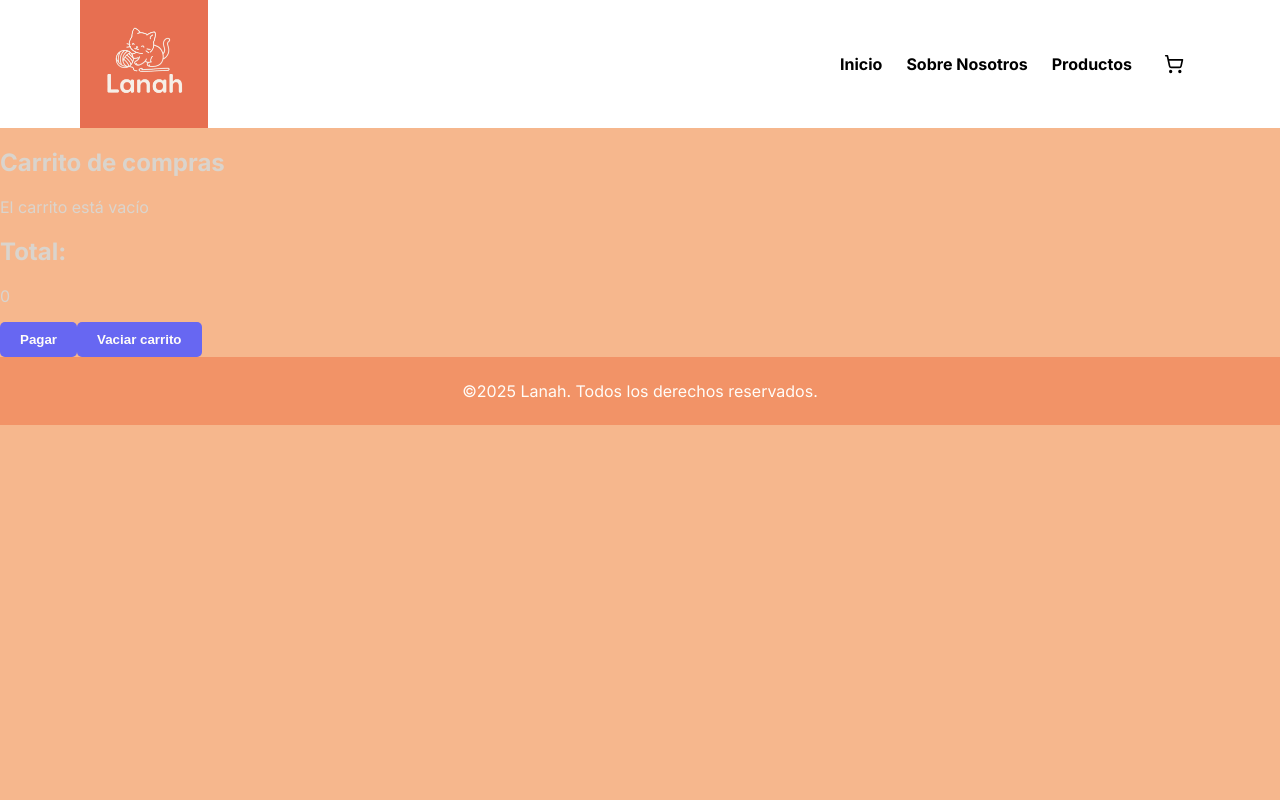
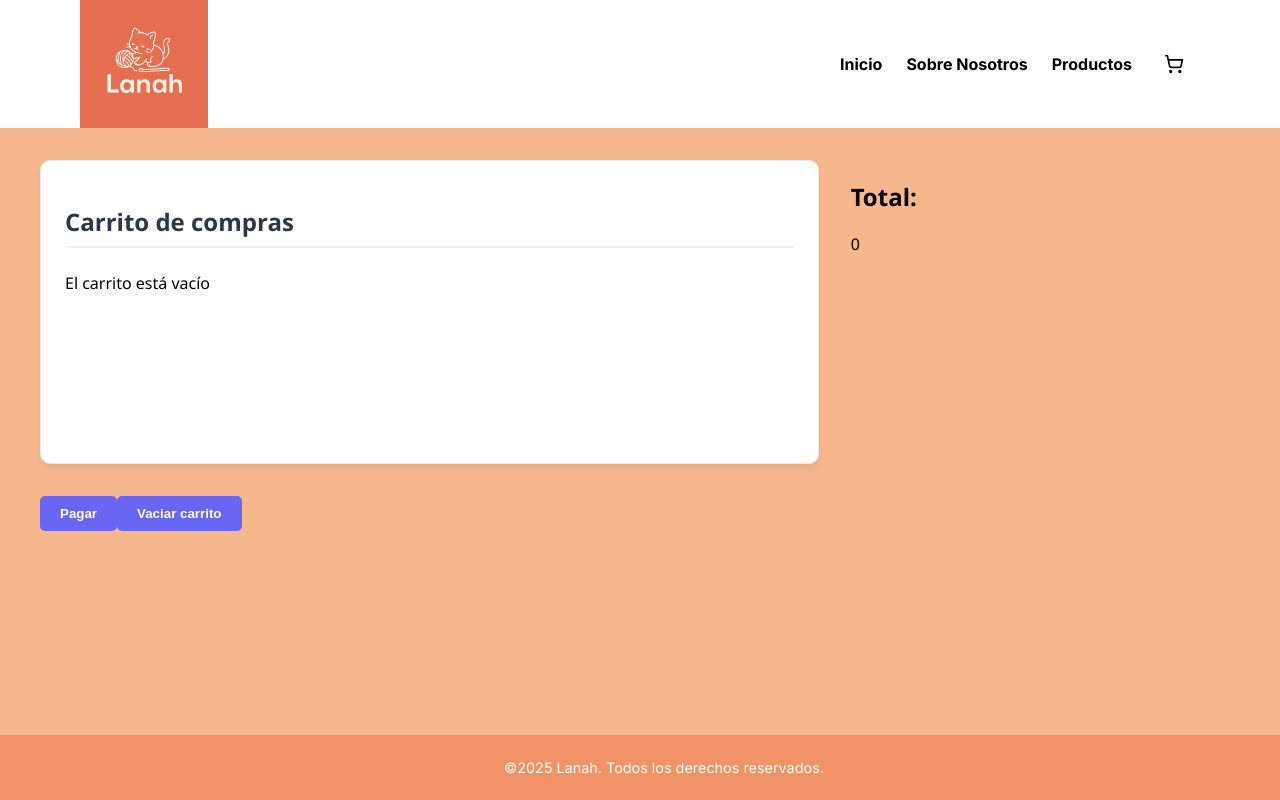
Before and after one commit to LilMasaX/lanah-web-page, a Next.js app: page /Cart in a window 1280 px wide. Built offline with nearby package versions, Linux system fonts and the light colour scheme.

Commit message:
Cart.page

```diff
--- a/src/app/Cart/Cart.module.css
+++ b/src/app/Cart/Cart.module.css
@@ -0,0 +1,116 @@
+.cartPage {
+    max-width: 1200px;
+    margin: 2rem auto;
+    padding: 0 1rem;
+    display: grid;
+    grid-template-columns: 1fr;
+    gap: 2rem;
+    min-height: calc(100vh - 300px);
+    font-family: 'Segoe UI', Roboto, Oxygen, Ubuntu, Cantarell, sans-serif;
+}
+
+.cartItems {
+    background: #ffffff;
+    border-radius: 10px;
+    padding: 1.5rem;
+    box-shadow: 0 4px 6px rgba(0, 0, 0, 0.05);
+    border: 1px solid #eaeaea;
+}
+
+.cartItems h1 {
+    font-size: 1.5rem;
+    margin-bottom: 1.5rem;
+    color: #2d3748;
+    font-weight: 700;
+    border-bottom: 2px solid #f0f0f0;
+    padding-bottom: 0.5rem;
+}
+
+.cartItems div {
+    display: flex;
+    justify-content: space-between;
+    align-items: center;
+    padding: 1rem 0;
+    border-bottom: 1px solid #f5f5f5;
+}
+
+.cartItems span {
+    font-weight: 500;
+    color: #4a5568;
+}
+
+.cartItems button {
+    background: #ff4757;
+    color: white;
+    border: none;
+    padding: 0.5rem 1.25rem;
+    border-radius: 6px;
+    cursor: pointer;
+    font-weight: 500;
+    transition: all 0.2s;
+}
+
+.cartItems button:hover {
+    background: #e8413d;
+    transform: translateY(-1px);
+}
+
+.cartActions {
+    display: flex;
+    gap: 1rem;
+    margin-top: 1.5rem;
+}
+
+.cartActions button {
+    flex: 1;
+    padding: 0.9rem;
+    border: none;
+    border-radius: 8px;
+    font-size: 1rem;
+    cursor: pointer;
+    transition: all 0.3s;
+    font-weight: 600;
+    text-transform: uppercase;
+    letter-spacing: 0.5px;
+}
+
+.cartActions button:first-child {
+    background: #10b981;
+    color: white;
+    box-shadow: 0 2px 4px rgba(16, 185, 129, 0.3);
+}
+
+.cartActions button:first-child:hover {
+    background: #0d9f6e;
+    transform: translateY(-2px);
+}
+
+.cartActions button:last-child {
+    background: #ef4444;
+    color: white;
+    box-shadow: 0 2px 4px rgba(239, 68, 68, 0.3);
+}
+
+.cartActions button:last-child:hover {
+    background: #dc2626;
+    transform: translateY(-2px);
+}
+
+.cartActions button:disabled {
+    background: #cbd5e0;
+    color: #718096;
+    cursor: not-allowed;
+    transform: none !important;
+    box-shadow: none;
+}
+
+/* Responsive */
+@media (min-width: 768px) {
+    .cartPage {
+        grid-template-columns: 2fr 1fr;
+    }
+
+    .cartActions {
+        grid-column: span 2;
+    }
+}
--- a/src/app/Cart/page.jsx
+++ b/src/app/Cart/page.jsx
@@ -3,27 +3,29 @@ import { useState } from "react";
 import { useCart } from "@/context/CartContext";
 import ModalForm from "@/components/ModalForm/ModalForm";
 import { formatCurrency } from "@/utils/currency";
+import styles from './Cart.module.css';
+
 
 export default function CartPage() {
   const { cart, removeFromCart, clearCart } = useCart();
   const [isModalOpen, setIsModalOpen] = useState(false);
   const total = cart.reduce((sum, item) => sum + (item.precio || 0) * (item.amount || 1), 0);
   return (
-    <section>
-      <div>
+    <section className={styles.cartPage}>
+      <div className={styles.cartItems}>
         <h1>Carrito de compras</h1>
         {cart.length === 0 ? (
           <p>El carrito está vacío</p>
         ) : (
-          cart.map((item) => (
-            <div key={item._id}>
+          cart.map((item, idx) => (
+            <div key={`${item._id}-${idx}`}>
               <span>{item.nombre} x{item.amount}</span>
               <button onClick={() => removeFromCart(item._id)}>Eliminar uno</button>
             </div>
           ))
         )}
       </div>
-      <div>
+      <div className="cart-total">
         <h1>Total:</h1>
         {cart.length === 0 ? (
           <p>0</p>
@@ -33,7 +35,7 @@ export default function CartPage() {
           </div>
         )}
       </div>
-      <div>
+      <div className="cart-actions">
         <button onClick={() => setIsModalOpen(true)} disabled={cart.length === 0}>
           Pagar
         </button>
--- a/src/app/globals.css
+++ b/src/app/globals.css
@@ -34,7 +34,7 @@ body {
   margin: 0;
   padding: 0;
   background-color: var(--peach-light);
-  color: var(--brown-light);
+  color: black;
   font-family: 'Nunito', sans-serif;
 }
 
@@ -54,6 +54,12 @@ a:hover {
   color: #FFFDF9;
   text-align: center;
   padding: 1.5rem;
+  font-size: 0.9rem;
+  position: fixed;
+  left: 0;
+  bottom: 0;
+  width: 100%;
+  z-index: 100;
 }
 
 button {
```
